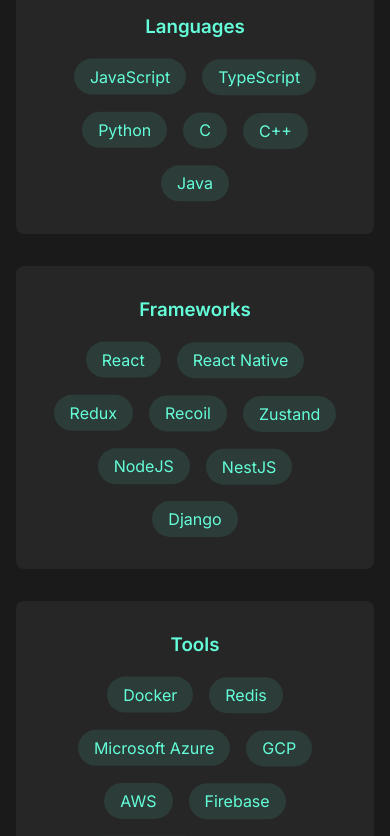
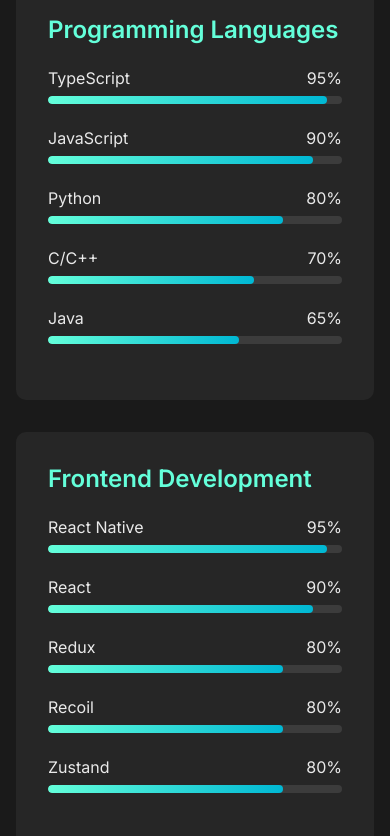
Before and after one commit to emizion10/emizion10.github.io, a React (Create React App) app: page / in a window 390 px wide. Shown: the part 3880-4716 px from the top of the page. Built offline with nearby package versions, Linux system fonts and the light colour scheme.

Commit message:
edit projects and skills

```diff
--- a/src/components/skills/Skills.css
+++ b/src/components/skills/Skills.css
@@ -11,47 +11,107 @@
   color: #64ffda;
 }
 
-.skills-container {
+.skills h3 {
+  color: #64ffda;
+  margin-bottom: 1.5rem;
+  font-size: 1.5rem;
+}
+
+.skills-grid {
+  display: grid;
+  grid-template-columns: repeat(auto-fit, minmax(300px, 1fr));
+  gap: 2rem;
+  max-width: 1200px;
+  margin: 0 auto 4rem;
+}
+
+.skills-column {
+  background: rgba(255, 255, 255, 0.05);
+  padding: 2rem;
+  border-radius: 10px;
+}
+
+.skill-bar-container {
+  margin-bottom: 1.5rem;
+}
+
+.skill-info {
   display: flex;
-  flex-wrap: wrap;
-  justify-content: space-around;
+  justify-content: space-between;
+  margin-bottom: 0.5rem;
+  color: rgba(255, 255, 255, 0.9);
+}
+
+.skill-bar {
+  height: 8px;
+  background: rgba(255, 255, 255, 0.1);
+  border-radius: 4px;
+  overflow: hidden;
+}
+
+.skill-progress {
+  height: 100%;
+  background: linear-gradient(90deg, #64ffda, #00b8d4);
+  border-radius: 4px;
+}
+
+.cloud-ai-section {
   max-width: 1200px;
   margin: 0 auto;
+}
+
+.devops-section, .ai-section {
+  margin-bottom: 3rem;
+}
+
+.cloud-providers, .ai-categories {
+  display: grid;
+  grid-template-columns: repeat(auto-fit, minmax(250px, 1fr));
   gap: 2rem;
 }
 
-.skill-category {
-  flex: 1;
-  min-width: 250px;
+.devops-cloud {
   background: rgba(255, 255, 255, 0.05);
-  border-radius: 8px;
-  padding: 2rem;
+  padding: 1.5rem;
+  border-radius: 10px;
 }
 
-.skill-category h3 {
+.devops-cloud h4 {
   color: #64ffda;
-  margin-bottom: 1.5rem;
-  text-align: center;
+  margin-bottom: 1rem;
+  font-size: 1.2rem;
 }
 
-.skill-items {
+.cloud-services {
   display: flex;
   flex-wrap: wrap;
-  gap: 1rem;
-  justify-content: center;
+  gap: 0.8rem;
 }
 
-.skill-tag {
+.cloud-tag {
   background: rgba(100, 255, 218, 0.1);
   color: #64ffda;
   padding: 0.5rem 1rem;
   border-radius: 20px;
-  font-size: 1rem;
-  display: inline-block;
+  font-size: 0.9rem;
+  transition: all 0.3s ease;
+}
+
+.cloud-tag:hover {
+  background: rgba(100, 255, 218, 0.2);
+  transform: translateY(-2px);
 }
 
 @media (max-width: 768px) {
-  .skills-container {
-    flex-direction: column;
+  .skills {
+    padding: 3rem 1rem;
+  }
+
+  .skills-grid {
+    grid-template-columns: 1fr;
+  }
+
+  .cloud-providers, .ai-categories {
+    grid-template-columns: 1fr;
   }
 }
--- a/src/components/skills/Skills.jsx
+++ b/src/components/skills/Skills.jsx
@@ -3,121 +3,108 @@
 import { profile } from '../../data/profile';
 import './Skills.css';
 
-const Skills = () => {
-  return (
-    <section id="skills" className="skills">
-      <h2>Skills</h2>
-      <div className="skills-container">
+const SkillBar = ({ skill, delay }) => (
   <motion.div
-          className="skill-category"
+    className="skill-bar-container"
+    initial={{ width: 0, opacity: 0 }}
+    whileInView={{ width: "100%", opacity: 1 }}
+    transition={{ duration: 0.5, delay }}
+    viewport={{ once: true }}
+  >
+    <div className="skill-info">
+      <span>{skill.name}</span>
+      <span>{skill.proficiency}%</span>
+    </div>
+    <div className="skill-bar">
+      <motion.div
+        className="skill-progress"
+        initial={{ width: 0 }}
+        whileInView={{ width: `${skill.proficiency}%` }}
+        transition={{ duration: 0.8, delay: delay + 0.3 }}
+        viewport={{ once: true }}
+      />
+    </div>
+  </motion.div>
+);
+
+const DevOpsCloud = ({ title, items }) => (
+  <motion.div
+    className="devops-cloud"
     initial={{ opacity: 0, y: 20 }}
     whileInView={{ opacity: 1, y: 0 }}
     transition={{ duration: 0.5 }}
     viewport={{ once: true }}
   >
-          <h3>Languages</h3>
-          <div className="skill-items">
-            {profile.skills.languages.map((skill, index) => (
+    <h4>{title}</h4>
+    <div className="cloud-services">
+      {items.map((item, index) => (
         <motion.span
           key={index}
-                className="skill-tag"
-                initial={{ scale: 0 }}
-                whileInView={{ scale: 1 }}
+          className="cloud-tag"
+          initial={{ opacity: 0, scale: 0.5 }}
+          whileInView={{ opacity: 1, scale: 1 }}
           transition={{ duration: 0.3, delay: index * 0.1 }}
           viewport={{ once: true }}
-                whileHover={{
-                  scale: 1.1,
-                  backgroundColor: "rgba(100, 255, 218, 0.2)"
-                }}
-                animate={{
-                  y: [0, -5, 0],
-                  transition: {
-                    duration: 2,
-                    repeat: Infinity,
-                    repeatType: "reverse",
-                    delay: index * 0.1
-                  }
-                }}
+          whileHover={{ scale: 1.1 }}
         >
-                {skill}
+          {item}
         </motion.span>
       ))}
     </div>
   </motion.div>
+);
 
-        <motion.div
-          className="skill-category"
-          initial={{ opacity: 0, y: 20 }}
-          whileInView={{ opacity: 1, y: 0 }}
-          transition={{ duration: 0.5, delay: 0.2 }}
-          viewport={{ once: true }}
-        >
-          <h3>Frameworks</h3>
-          <div className="skill-items">
-            {profile.skills.frameworks.map((skill, index) => (
-              <motion.span
-                key={index}
-                className="skill-tag"
-                initial={{ scale: 0 }}
-                whileInView={{ scale: 1 }}
-                transition={{ duration: 0.3, delay: index * 0.1 }}
-                viewport={{ once: true }}
-                whileHover={{
-                  scale: 1.1,
-                  backgroundColor: "rgba(100, 255, 218, 0.2)"
-                }}
-                animate={{
-                  y: [0, -5, 0],
-                  transition: {
-                    duration: 2,
-                    repeat: Infinity,
-                    repeatType: "reverse",
-                    delay: index * 0.1
-                  }
-                }}
-              >
-                {skill}
-              </motion.span>
+const Skills = () => {
+  return (
+    <section id="skills" className="skills">
+      <h2>Skills & Technologies</h2>
+
+      <div className="skills-grid">
+        <motion.div className="skills-column">
+          <h3>Programming Languages</h3>
+          {profile.skills.languages.map((skill, index) => (
+            <SkillBar key={skill.name} skill={skill} delay={index * 0.1} />
           ))}
-          </div>
         </motion.div>
 
-        <motion.div
-          className="skill-category"
-          initial={{ opacity: 0, y: 20 }}
-          whileInView={{ opacity: 1, y: 0 }}
-          transition={{ duration: 0.5, delay: 0.4 }}
-          viewport={{ once: true }}
-        >
-          <h3>Tools</h3>
-          <div className="skill-items">
-            {profile.skills.tools.map((skill, index) => (
-              <motion.span
-                key={index}
-                className="skill-tag"
-                initial={{ scale: 0 }}
-                whileInView={{ scale: 1 }}
-                transition={{ duration: 0.3, delay: index * 0.1 }}
-                viewport={{ once: true }}
-                whileHover={{
-                  scale: 1.1,
-                  backgroundColor: "rgba(100, 255, 218, 0.2)"
-                }}
-                animate={{
-                  y: [0, -5, 0],
-                  transition: {
-                    duration: 2,
-                    repeat: Infinity,
-                    repeatType: "reverse",
-                    delay: index * 0.1
-                  }
-                }}
-              >
-                {skill}
-              </motion.span>
+        <motion.div className="skills-column">
+          <h3>Frontend Development</h3>
+          {profile.skills.frontend.map((skill, index) => (
+            <SkillBar key={skill.name} skill={skill} delay={index * 0.1} />
           ))}
+        </motion.div>
+
+        <motion.div className="skills-column">
+          <h3>Backend Development</h3>
+          {profile.skills.backend.map((skill, index) => (
+            <SkillBar key={skill.name} skill={skill} delay={index * 0.1} />
+          ))}
+        </motion.div>
+
+        <motion.div className="skills-column">
+          <h3>Databases</h3>
+          {profile.skills.databases.map((skill, index) => (
+            <SkillBar key={skill.name} skill={skill} delay={index * 0.1} />
+          ))}
+        </motion.div>
       </div>
-        </motion.div>
+
+      <div className="cloud-ai-section">
+        <div className="devops-section">
+          <h3>DevOps & Cloud</h3>
+          <div className="cloud-providers">
+            <DevOpsCloud title="Azure Services" items={profile.skills.devops.azure} />
+            <DevOpsCloud title="DevOps Tools" items={profile.skills.devops.tools} />
+          </div>
+        </div>
+
+        <div className="ai-section">
+          <h3>AI & Machine Learning</h3>
+          <div className="ai-categories">
+            <DevOpsCloud title="AI Frameworks" items={profile.skills.ai.frameworks} />
+            <DevOpsCloud title="AI Services" items={profile.skills.ai.nlp} />
+          </div>
+        </div>
       </div>
     </section>
   );
--- a/src/data/profile.js
+++ b/src/data/profile.js
@@ -55,34 +55,78 @@
     }
   ],
   skills: {
-    languages: ["JavaScript", "TypeScript", "Python", "C", "C++", "Java"],
-    frameworks: ["React", "React Native", "Redux", "Recoil", "Zustand", "NodeJS", "NestJS", "Django"],
-    tools: ["Docker", "Redis", "Microsoft Azure", "GCP", "AWS", "Firebase", "PostgreSQL", "MySQL", "MSSQL", "MongoDB"]
+    languages: [
+      { name: "TypeScript", proficiency: 95 },
+      { name: "JavaScript", proficiency: 90 },
+      { name: "Python", proficiency: 80 },
+      { name: "C/C++", proficiency: 70 },
+      { name: "Java", proficiency: 65 }
+    ],
+    frontend: [
+      { name: "React Native", proficiency: 95 },
+      { name: "React", proficiency: 90 },
+      { name: "Redux", proficiency: 80 },
+      { name: "Recoil", proficiency: 80 },
+      { name: "Zustand", proficiency: 80 }
+    ],
+    backend: [
+      { name: "NestJS", proficiency: 90 },
+      { name: "NodeJS", proficiency: 85 },
+      { name: "Django", proficiency: 75 },
+      { name: "GraphQL", proficiency: 80 },
+      { name: "REST APIs", proficiency: 90 }
+    ],
+    databases: [
+      { name: "MySQL/MSSQL/PostgreSQL", proficiency: 90 },
+      { name: "Redis", proficiency: 85 },
+      { name: "MongoDB", proficiency: 80 },
+    ],
+    devops: {
+      azure: [
+        "App Services",
+        "Application Gateway",
+        "Azure Functions",
+        "Azure DevOps",
+      ],
+      tools: [
+        "Docker",
+        "CI/CD",
+        "Git",
+        "GitHub Actions"
+      ]
+    },
+    ai: {
+      frameworks: [
+        "Bot Framework SDK",
+        "Langchain",
+        "RAG",
+        "AI Agents"
+      ],
+      nlp: [
+        "Azure OpenAI",
+        "Azure AI Search",
+        "Azure Speech Service",
+        "Azure Language Studio"
+      ]
+    }
   },
   projects: [
     {
       title: "Crop Disease Prediction with Limited Data",
       description: "MS thesis project focused on developing machine learning models for crop disease prediction with limited training data, using advanced techniques like transfer learning and data augmentation.",
       technologies: ["Python", "TensorFlow", "Computer Vision", "Machine Learning"],
-      link: "https://github.com/amalsukumaran/crop-disease-prediction"
+      link: "https://github.com/amal-sukumaran-rptu/FSL"
     },
     {
       title: "Computerised Healthcare System",
       description: "B.Tech final year project that integrated machine learning algorithms to improve healthcare diagnostics and patient management systems.",
       technologies: ["Python", "Django", "Machine Learning", "PostgreSQL"],
-      link: "https://github.com/amalsukumaran/healthcare-system"
+      link: "https://github.com/emizion10/healthcare"
     },
     {
       title: "E-commerce Component Library",
       description: "Developed a reusable component library for e-commerce applications following Test Driven Development principles, significantly reducing development time for new features.",
       technologies: ["React Native", "Jest", "Storybook"],
-      link: "https://github.com/amalsukumaran/ecommerce-components"
-    },
-    {
-      title: "Merchant Referral System",
-      description: "Implemented a comprehensive merchant-to-merchant referral system with deep linking capabilities, increasing user acquisition and engagement.",
-      technologies: ["React Native", "NestJS", "Branch.io", "GraphQL"],
-      link: "https://github.com/amalsukumaran/merchant-referral"
     }
   ]
 };
```
Also changed, not shown: src/components/projects/Projects.jsx (+20 -8 lines). Lines whose indentation alone changed are shown as unchanged.
